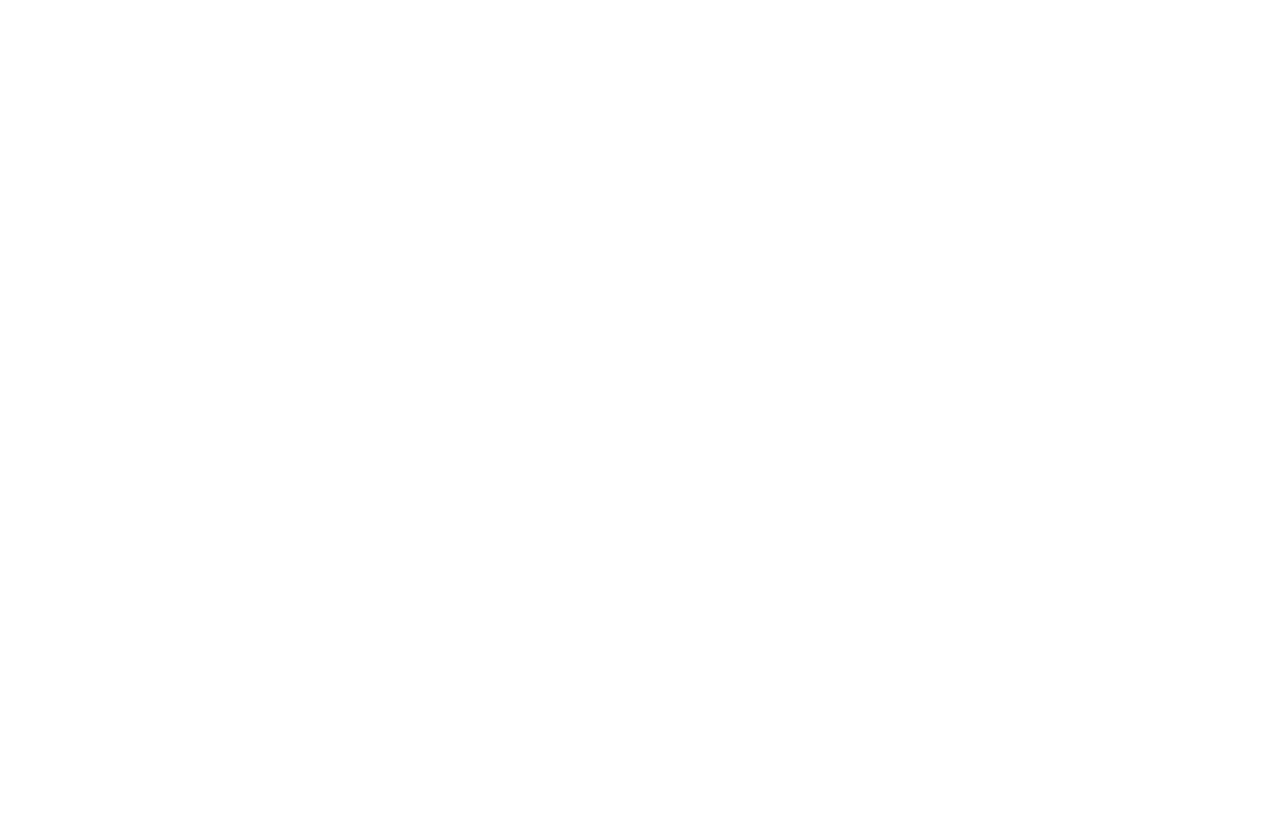
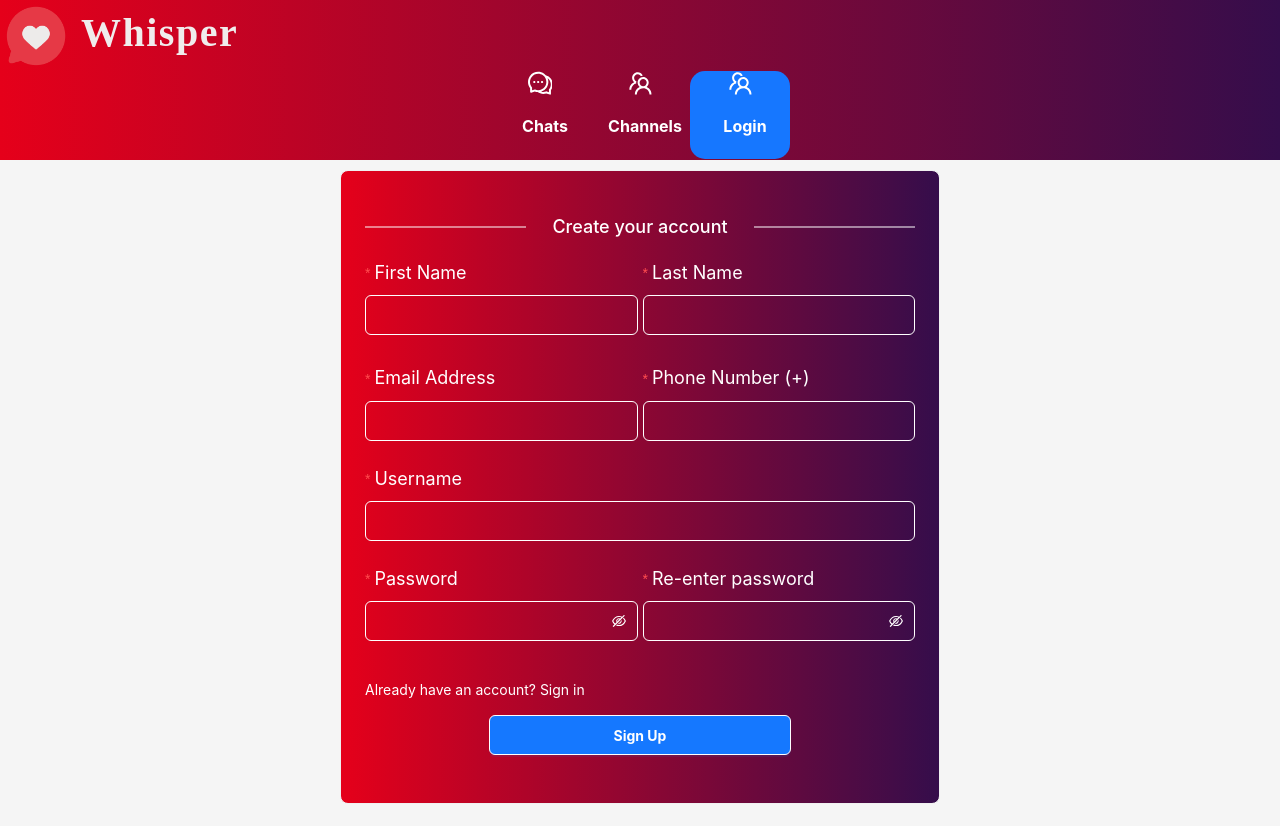
Before and after one commit to IsaacNjenga/Whisper, a React (Create React App) app in the folder front/: page /auth in a window 1280 px wide. Before the commit this address had no page. Before the commit the page ends 800 px from the top, so only its background shows below. Built offline with nearby package versions, Linux system fonts and the light colour scheme.

Commit message:
second commit

```diff
--- a/front/src/App.js
+++ b/front/src/App.js
@@ -24,8 +24,8 @@
             <Route path="/" element={<Navbar />}>
               <Route index element={<Home />} />
               <Route path="chats" element={<Chats />} />
+              <Route path="auth" element={<Auth />} />
             </Route>
-            <Route path="login" element={<Auth />} />
           </Routes>
         </BrowserRouter>
       </UserContext.Provider>
--- a/front/src/components/navbar.js
+++ b/front/src/components/navbar.js
@@ -1,10 +1,7 @@
 import React, { useState, useContext } from "react";
 import { Layout, Menu } from "antd";
 import { Link, Outlet, useLocation } from "react-router-dom";
-import {
-  CommentOutlined,
-  TeamOutlined,
-} from "@ant-design/icons";
+import { CommentOutlined, TeamOutlined } from "@ant-design/icons";
 import logo from "../assets/icons/chat-icon.png";
 import { UserContext } from "../App";
 
@@ -18,6 +15,7 @@
   const navItems = [
     { label: "Chats", icon: CommentOutlined, path: "/chats" },
     { label: "Channels", icon: TeamOutlined, path: "/" },
+    { label: "Login", icon: TeamOutlined, path: "/auth" },
   ];
 
   const handleClick = (e) => setCurrent(e.key);
@@ -33,7 +31,7 @@
             width: "100%",
             height: "auto",
             padding: "1px",
-            background: "linear-gradient(to right, #350d4b 0%, #e5001a 100%)",
+            background: "linear-gradient(to left, #350d4b 0%, #e5001a 100%)",
           }}
         >
           {/* Logo and Name Container */}
@@ -101,7 +99,7 @@
                 fontSize: "14px",
                 fontWeight: "bold",
                 background:
-                  "linear-gradient(to right, #350d4b 0%, #e5001a 100%)",
+                  "linear-gradient(to left, #350d4b 0%, #e5001a 100%)",
                 color: "white",
               }}
             >
@@ -125,8 +123,8 @@
                     justifyContent: "center",
                     width: "100px",
                     textAlign: "center",
-                    flex: 1,
                     gap: "2px", // Controls spacing between icon & text
+                    //flex:1
                   }}
                 >
                   <Link
--- a/front/src/pages/auth.js
+++ b/front/src/pages/auth.js
@@ -1,7 +1,261 @@
-import React from "react";
+import { EyeInvisibleOutlined, EyeTwoTone } from "@ant-design/icons";
+import { Button, Card, Divider, Form, Input } from "antd";
+import React, { useState } from "react";
 
+const initialValues = {
+  firstName: "",
+  lastName: "",
+  password: "",
+  email: "",
+  username: "",
+  avatar: "",
+  phoneNumber: "",
+};
+
+const inputStyle = {
+  background: 0,
+  border: "1px solid white",
+  height: 40,
+  fontSize: 14,
+  color: "white",
+};
 function Auth() {
-  return <div>Auth</div>;
+  const [form] = Form.useForm();
+  const [values, setValues] = useState(initialValues);
+  const [isSignUp, setSignUp] = useState(true);
+  const [loading, setLoading] = useState(false);
+
+  const switchMode = () => {
+    setSignUp((prev) => !prev);
+  };
+
+  const handleChange = (name, value) => {
+    setValues((prevValues) => ({ ...prevValues, [name]: value }));
+  };
+
+  const handleSubmit = () => {
+    setLoading(true);
+    try {
+      console.log(values);
+    } catch (error) {
+      console.log(error);
+    } finally {
+      setLoading(false);
+      form.resetFields();
+      setValues(initialValues);
+    }
+  };
+
+  return (
+    <>
+      <Card
+        style={{
+          background: "linear-gradient(to left, #350d4b 0%, #e5001a 100%)",
+          maxWidth: 600,
+          margin: "10px auto",
+          padding: 0,
+          color: "white",
+        }}
+      >
+        {" "}
+        <Divider variant="solid" style={{ borderColor: "#fff" }}>
+          <div
+            style={{
+              margin: "1px auto",
+              padding: "1px 10px",
+              borderRadius: "15px",
+            }}
+          >
+            <span style={{ color: "#fff", fontSize: 18 }}>
+              {isSignUp ? "Create your account" : "Sign In"}
+            </span>
+          </div>
+        </Divider>
+        <Form onFinish={handleSubmit} layout="vertical" form={form}>
+          {isSignUp && (
+            <div
+              style={{
+                display: "grid",
+                gap: "5px",
+                gridTemplateColumns: "repeat(auto-fill, minmax(200px,1fr))",
+              }}
+            >
+              {/* First Name */}
+              <Form.Item
+                label={
+                  <span style={{ color: "#fff", fontSize: 18 }}>
+                    First Name
+                  </span>
+                }
+                name="firstName"
+                rules={[{ required: true, message: "This field is required" }]}
+              >
+                <Input
+                  value={values.firstName}
+                  onChange={(e) => handleChange("firstName", e.target.value)}
+                  style={inputStyle}
+                />
+              </Form.Item>
+              {/* Last Name */}
+              <Form.Item
+                label={
+                  <span style={{ color: "#fff", fontSize: 18 }}>Last Name</span>
+                }
+                name="lastName"
+                rules={[{ required: true, message: "This field is required" }]}
+              >
+                <Input
+                  value={values.firstName}
+                  onChange={(e) => handleChange("lastName", e.target.value)}
+                  style={inputStyle}
+                />
+              </Form.Item>
+              {/* Email Address */}
+              <Form.Item
+                label={
+                  <span style={{ color: "#fff", fontSize: 18 }}>
+                    Email Address
+                  </span>
+                }
+                name="email"
+                rules={[{ required: true, message: "This field is required" }]}
+              >
+                <Input
+                  value={values.email}
+                  onChange={(e) => handleChange("email", e.target.value)}
+                  style={inputStyle}
+                />
+              </Form.Item>
+              {/* Phone Number */}
+              <Form.Item
+                label={
+                  <span style={{ color: "#fff", fontSize: 18 }}>
+                    Phone Number (+)
+                  </span>
+                }
+                name="phoneNumber"
+                rules={[{ required: true, message: "This field is required" }]}
+              >
+                <Input
+                  value={values.phoneNumber}
+                  onChange={(e) => handleChange("phoneNumber", e.target.value)}
+                  style={inputStyle}
+                />
+              </Form.Item>
+            </div>
+          )}
+
+          {/* Username */}
+          <Form.Item
+            label={
+              <span style={{ color: "#fff", fontSize: 18 }}>Username</span>
+            }
+            name="username"
+            rules={[{ required: true, message: "This field is required" }]}
+          >
+            <Input
+              value={values.username}
+              onChange={(e) => handleChange("username", e.target.value)}
+              style={inputStyle}
+            />
+          </Form.Item>
+          <div
+            style={{
+              display: "grid",
+              gap: "5px",
+              gridTemplateColumns: "repeat(auto-fill, minmax(200px,1fr))",
+            }}
+          >
+            {/* Password */}
+            <Form.Item
+              label={
+                <span style={{ color: "#fff", fontSize: 18 }}>Password</span>
+              }
+              name="password"
+              rules={[{ required: true, message: "This field is required" }]}
+            >
+              <Input.Password
+                iconRender={(visible) =>
+                  visible ? (
+                    <EyeTwoTone style={{ color: "white" }} />
+                  ) : (
+                    <EyeInvisibleOutlined style={{ color: "white" }} />
+                  )
+                }
+                onChange={(e) => handleChange("password", e.target.value)}
+                value={values.password}
+                style={inputStyle}
+              />
+            </Form.Item>
+            {/* Confirm Password */}
+            {isSignUp && (
+              <Form.Item
+                label={
+                  <span style={{ color: "#fff", fontSize: 18 }}>
+                    Re-enter password
+                  </span>
+                }
+                name="confirmPassword"
+                dependencies={["password"]}
+                hasFeedback
+                rules={[
+                  {
+                    required: true,
+                    message: "Please confirm your password",
+                  },
+                  ({ getFieldValue }) => ({
+                    validator(_, value) {
+                      if (!value || getFieldValue("password") === value) {
+                        return Promise.resolve();
+                      }
+                      return Promise.reject(
+                        new Error("Passwords do not match")
+                      );
+                    },
+                  }),
+                ]}
+              >
+                <Input.Password
+                  iconRender={(visible) =>
+                    visible ? (
+                      <EyeTwoTone style={{ color: "white" }} />
+                    ) : (
+                      <EyeInvisibleOutlined style={{ color: "white" }} />
+                    )
+                  }
+                  style={inputStyle}
+                />
+              </Form.Item>
+            )}
+          </div>
+          <p style={{ color: "white" }}>
+            {isSignUp ? "Already have an account?" : "Don't have an account?"}{" "}
+            <span onClick={switchMode} style={{ cursor: "pointer" }}>
+              {isSignUp ? "Sign in" : "Sign up"}
+            </span>
+          </p>
+          {/* Submission button */}
+          <Form.Item style={{ textAlign: "center", marginTop: 10 }}>
+            <Button
+              loading={loading}
+              htmlType="submit"
+              type="primary"
+              style={{
+                background: "#1578ff",
+                border: "1px solid white",
+                height: 40,
+                fontSize: 14,
+                fontWeight: "bold",
+                width: "55%",
+              }}
+            >
+              {isSignUp ? "Sign Up" : "Sign In"}
+            </Button>
+          </Form.Item>
+        </Form>
+      </Card>
+    </>
+  );
 }
 
 export default Auth;
```
